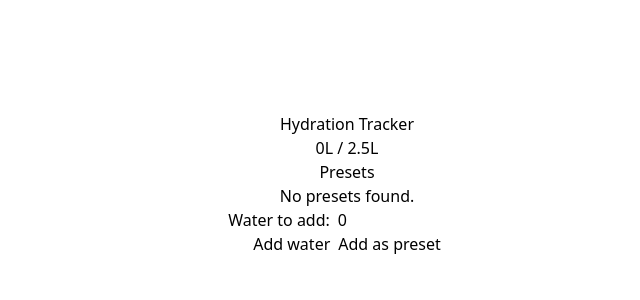
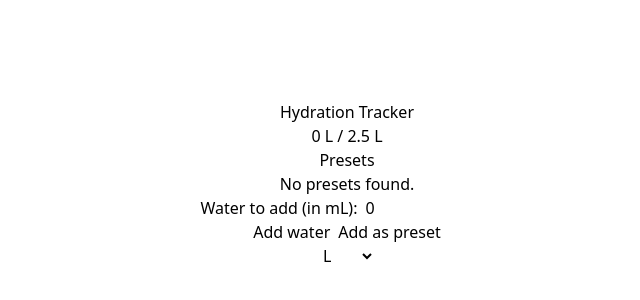
Before and after one commit to Luhmeiy/hydration-tracker, a Svelte app: page / in a window 1280 px wide. Shown: the part 216-516 px from the top of the page, without its empty margins (293-933 px from the left). Built offline with nearby package versions, Linux system fonts and the light colour scheme.

Commit message:
feat: add unit display selection

```diff
--- a/src/renderer/src/App.svelte
+++ b/src/renderer/src/App.svelte
@@ -1,23 +1,30 @@
 <script lang="ts">
 	import PresetForm from './components/PresetForm.svelte'
+	import UnitSelect from './components/UnitSelect.svelte'
+	import WaterDisplay from './components/WaterDisplay.svelte'
 	import WaterGoalDisplay from './components/WaterGoalDisplay.svelte'
 	import type { Preset } from './interfaces/Preset'
-	import { convertToLiters } from './utils/convertToLiters'
+	import type { Unit } from './interfaces/Unit'
 
+	let unit: Unit = $state('L')
+	let presets: Preset[] = $state([])
+
+	let waterGoal = $state(2500)
 	let waterTotal = $state(0)
 	let waterToAdd = $state(0)
-	let presets: Preset[] = $state([])
 
 	const addWater = (value: number): void => {
-		if (!Number.isNaN(value) && value >= 0) {
-			waterTotal = +(waterTotal + convertToLiters(value)).toFixed(3)
-		}
+		if (Number.isNaN(value) || value <= 0) return
+
+		waterTotal += value
 	}
 </script>
 
 <div class="relative h-dvh flex flex-col items-center justify-center">
 	<h1>Hydration Tracker</h1>
-	<span>{waterTotal}L / <WaterGoalDisplay /></span>
+	<span>
+		<WaterDisplay {unit} water={waterTotal} /> / <WaterGoalDisplay bind:waterGoal {unit} />
+	</span>
 
 	<h2>Presets</h2>
 	<div class="flex gap-2">
@@ -33,7 +40,7 @@
 	</div>
 
 	<div class="flex gap-2">
-		<label for="water-add">Water to add:</label>
+		<label for="water-add">Water to add (in mL):</label>
 		<input
 			type="number"
 			min="0"
@@ -50,4 +57,6 @@
 
 		<PresetForm bind:presets {waterToAdd} />
 	</div>
+
+	<UnitSelect bind:unit />
 </div>
--- /dev/null
+++ b/src/renderer/src/components/UnitSelect.svelte
@@ -0,0 +1,11 @@
+<script lang="ts">
+	import type { Unit } from '../interfaces/Unit'
+	let { unit = $bindable() }: { unit: Unit } = $props()
+</script>
+
+<select bind:value={unit}>
+	<option value="mL">mL</option>
+	<option value="L" selected>L</option>
+	<option value="floz">fl oz</option>
+	<option value="cup">cups</option>
+</select>
--- /dev/null
+++ b/src/renderer/src/components/WaterDisplay.svelte
@@ -0,0 +1,19 @@
+<script lang="ts">
+	let { unit, water } = $props()
+
+	let convertedWater = $derived(() => {
+		switch (unit) {
+			case 'L':
+				return water / 1000
+			case 'floz':
+				return water * 0.0338140227
+			case 'cup':
+				return water * 0.0042267528
+			default:
+				return water
+		}
+	})
+</script>
+
+{+convertedWater().toFixed(3)}
+{unit}
--- a/src/renderer/src/components/WaterGoalDisplay.svelte
+++ b/src/renderer/src/components/WaterGoalDisplay.svelte
@@ -1,20 +1,20 @@
 <script lang="ts">
-	import { convertToLiters } from '../utils/convertToLiters'
+	import type { Unit } from '../interfaces/Unit'
+	import WaterDisplay from './WaterDisplay.svelte'
 
-	let goal = $state(2.5)
-	let tempGoal = $state(2500)
+	let { waterGoal = $bindable(), unit }: { waterGoal: number; unit: Unit } = $props()
+	let tempGoal = $state(0)
 	let isEditing = $state(false)
 
 	const startEditing = (): void => {
-		tempGoal = goal * 1000
+		tempGoal = waterGoal
 		isEditing = true
 	}
 
 	const saveGoal = (): void => {
-		if (!Number.isNaN(tempGoal) && tempGoal >= 0) {
-			goal = convertToLiters(tempGoal)
-		}
+		if (Number.isNaN(tempGoal) || tempGoal <= 0) return
 
+		waterGoal = tempGoal
 		isEditing = false
 	}
 
@@ -41,6 +41,6 @@
 	</div>
 {:else}
 	<button onclick={startEditing}>
-		{goal}L
+		<WaterDisplay {unit} water={waterGoal} />
 	</button>
 {/if}
--- /dev/null
+++ b/src/renderer/src/interfaces/Unit.ts
@@ -0,0 +1 @@
+export type Unit = 'mL' | 'L' | 'floz' | 'cup'
--- a/src/renderer/src/utils/convertToLiters.ts
+++ /dev/null
@@ -1,3 +0,0 @@
-export const convertToLiters = (value: number): number => {
-	return value / 1000
-}
```
